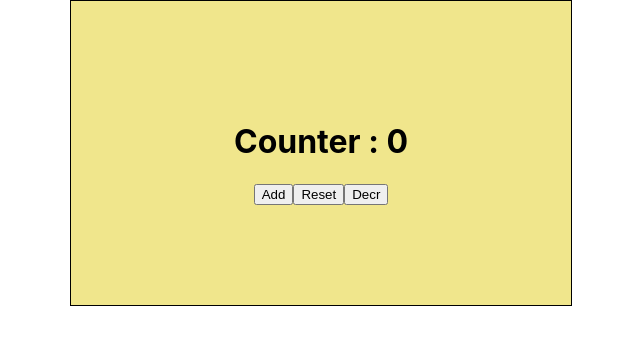
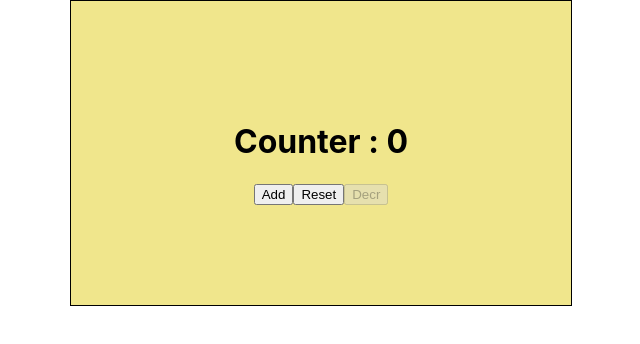
Before and after one commit to Suyashk44/child, a React (Create React App) app: page / in a window 1280 px wide. Shown: the top 344 px of the page, without its empty margins (319-959 px from the left). Built offline with nearby package versions, Linux system fonts and the light colour scheme.

Commit message:
Button enabled and disabled

```diff
--- a/src/App.js
+++ b/src/App.js
@@ -9,9 +9,8 @@ class App extends React.Component {
     };
   }
 
-  handleIncr = () => {
+  handleIncr = (btn) => {
     const { number } = this.state;
-
     if (number < 50) {
       this.setState({ number: number + 1 });
     }
@@ -25,17 +24,28 @@ class App extends React.Component {
   };
 
   handleReset = () => {
-    const { number } = this.state;
     this.setState({ number: 0 });
   };
 
   render() {
     return (
-      <div className="Counter-Display">
+      <div className="Counter-Display" id="counter">
         <h1>Counter : {this.state.number}</h1>
-        <button onClick={this.handleIncr}>Add</button>
+        <button
+          disabled={this.state.number === 50 ? true : undefined}
+          onClick={this.handleIncr}
+        >
+          Add
+        </button>
+
         <button onClick={this.handleReset}>Reset</button>
-        <button onClick={this.handleDecre}>Decr</button>
+
+        <button
+          disabled={this.state.number === 0 ? true : undefined}
+          onClick={this.handleDecre}
+        >
+          Decr
+        </button>
       </div>
     );
   }
```
